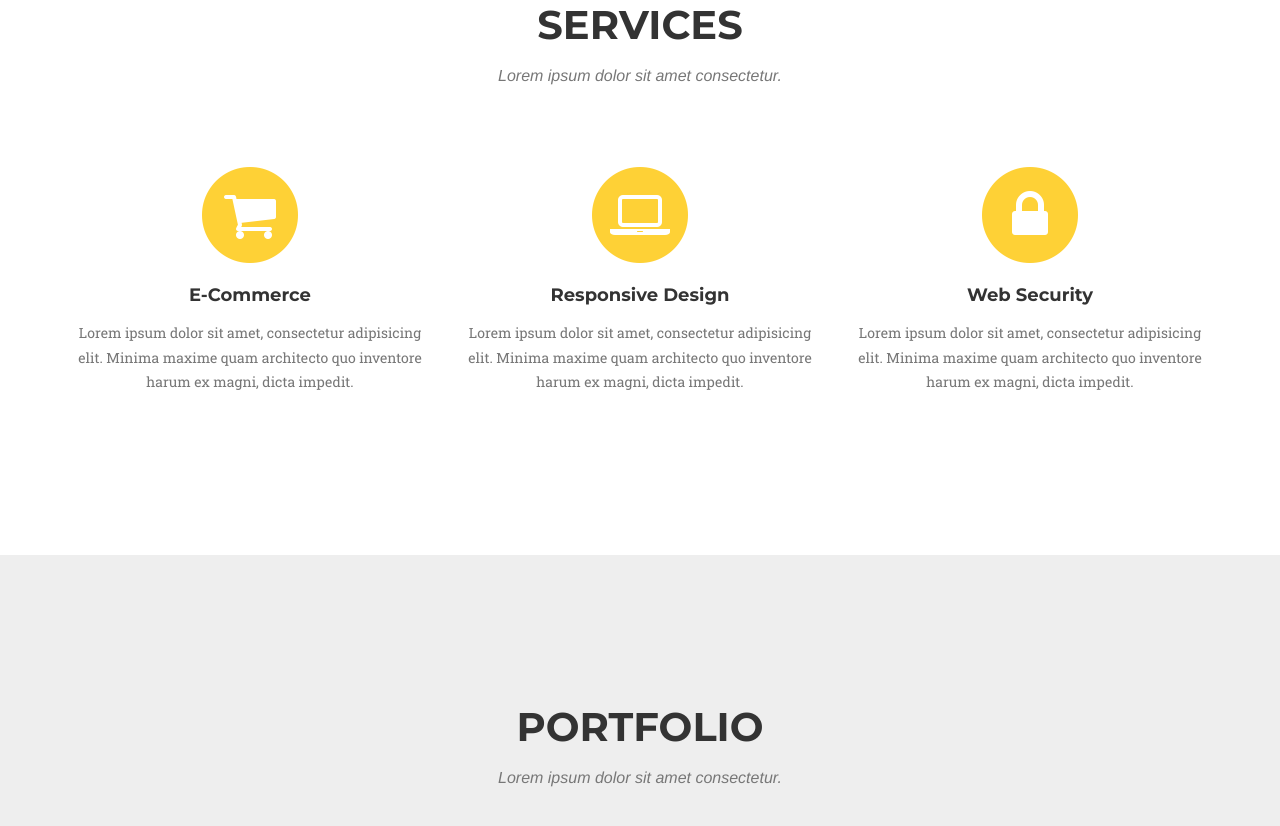
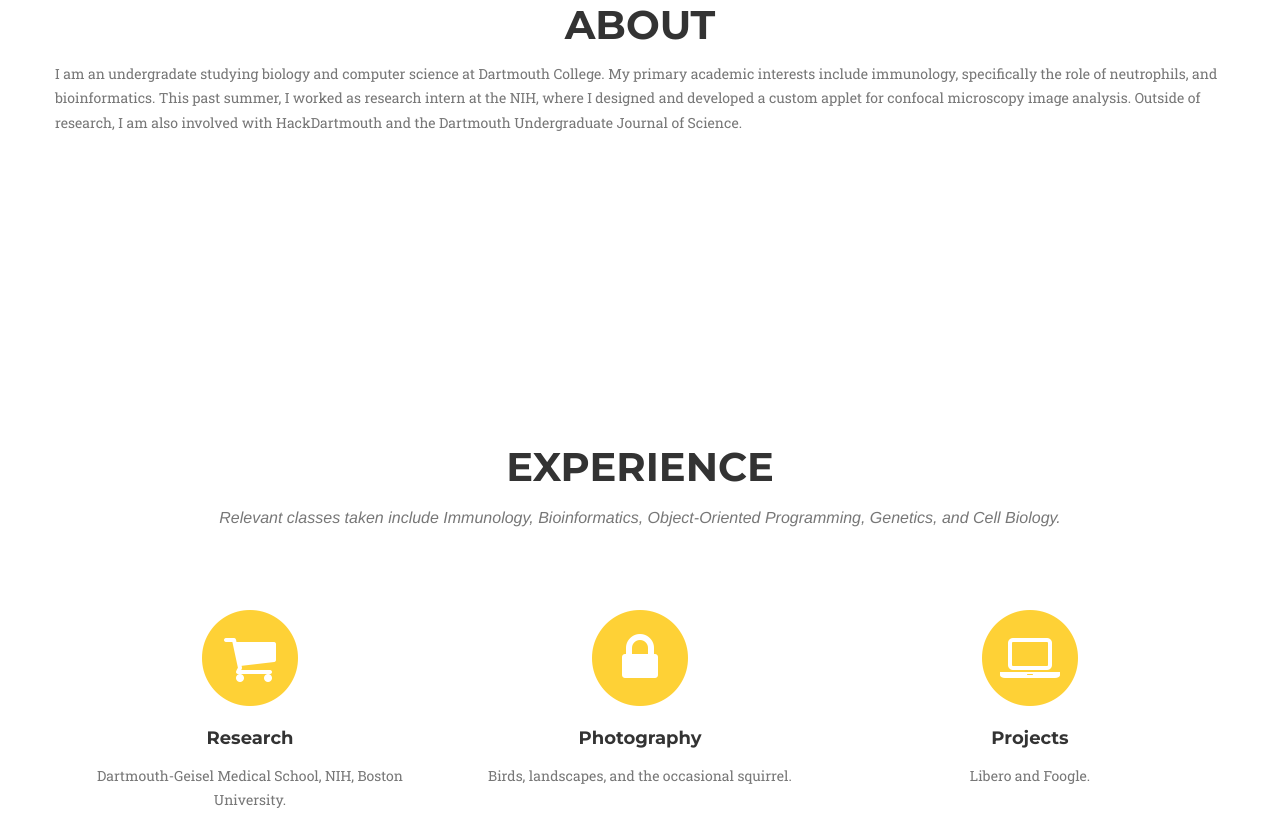
Before and after one commit to BMiao10/bmiao10, a website: page index.html in a window 1280 px wide. Shown: the part 840-1666 px from the top of the page. Drawn offline with nearby package versions, Linux system fonts and the light colour scheme; a web font is replaced by a local one.

Commit message:
changed section spaces

```diff
--- a/index.html
+++ b/index.html
@@ -56,6 +56,9 @@
                         <a class="page-scroll" href="#about">About</a>
                     </li>
                     <li>
+                        <a class="page-scroll" href="#experience">Experience</a>
+                    </li>
+                    <li>
                         <a class="page-scroll" href="#portfolio">Portfolio</a>
                     </li>
                     <li>
@@ -78,13 +81,26 @@
         </div>
     </header>
 
-    <!-- Services Section -->
-    <section id="services">
+    <!-- About Section -->
+    <section id="about">
         <div class="container">
             <div class="row">
                 <div class="col-lg-12 text-center">
-                    <h2 class="section-heading">Services</h2>
-                    <h3 class="section-subheading text-muted">Lorem ipsum dolor sit amet consectetur.</h3>
+                    <h2 class="section-heading">About</h2>
+                </div>
+            </div>
+            <div class="row">
+                <p class="text-muted">I am an undergradate studying biology and computer science at Dartmouth College. My primary academic interests include immunology, specifically the role of neutrophils, and bioinformatics. This past summer, I worked as research intern at the NIH, where I designed and developed a custom applet for confocal microscopy image analysis. Outside of research, I am also involved with HackDartmouth and the Dartmouth Undergraduate Journal of Science. </p>
+        </div>
+    </section>
+
+    <!-- Experiences Section -->
+    <section id="experience">
+        <div class="container">
+            <div class="row">
+                <div class="col-lg-12 text-center">
+                    <h2 class="section-heading">Experience</h2>
+                    <h3 class="section-subheading text-muted">Relevant classes taken include Immunology,  Bioinformatics, Object-Oriented Programming, Genetics, and Cell Biology. </h3>
                 </div>
             </div>
             <div class="row text-center">
@@ -93,24 +109,24 @@
                         <i class="fa fa-circle fa-stack-2x text-primary"></i>
                         <i class="fa fa-shopping-cart fa-stack-1x fa-inverse"></i>
                     </span>
-                    <h4 class="service-heading">E-Commerce</h4>
-                    <p class="text-muted">Lorem ipsum dolor sit amet, consectetur adipisicing elit. Minima maxime quam architecto quo inventore harum ex magni, dicta impedit.</p>
+                    <h4 class="service-heading">Research</h4>
+                    <p class="text-muted">Dartmouth-Geisel Medical School, NIH, Boston University.</p>
+                </div>
+                <div class="col-md-4">
+                    <span class="fa-stack fa-4x">
+                        <i class="fa fa-circle fa-stack-2x text-primary"></i>
+                        <i class="fa fa-lock fa-stack-1x fa-inverse"></i>
+                    </span>
+                    <h4 class="service-heading">Photography</h4>
+                    <p class="text-muted">Birds, landscapes, and the occasional squirrel.</p>
                 </div>
                 <div class="col-md-4">
                     <span class="fa-stack fa-4x">
                         <i class="fa fa-circle fa-stack-2x text-primary"></i>
                         <i class="fa fa-laptop fa-stack-1x fa-inverse"></i>
                     </span>
-                    <h4 class="service-heading">Responsive Design</h4>
-                    <p class="text-muted">Lorem ipsum dolor sit amet, consectetur adipisicing elit. Minima maxime quam architecto quo inventore harum ex magni, dicta impedit.</p>
-                </div>
-                <div class="col-md-4">
-                    <span class="fa-stack fa-4x">
-                        <i class="fa fa-circle fa-stack-2x text-primary"></i>
-                        <i class="fa fa-lock fa-stack-1x fa-inverse"></i>
-                    </span>
-                    <h4 class="service-heading">Web Security</h4>
-                    <p class="text-muted">Lorem ipsum dolor sit amet, consectetur adipisicing elit. Minima maxime quam architecto quo inventore harum ex magni, dicta impedit.</p>
+                    <h4 class="service-heading">Projects</h4>
+                    <p class="text-muted">Libero and Foogle.</p>
                 </div>
             </div>
         </div>
@@ -211,19 +227,6 @@
                     </div>
                 </div>
             </div>
-        </div>
-    </section>
-
-    <!-- About Section -->
-    <section id="about">
-        <div class="container">
-            <div class="row">
-                <div class="col-lg-12 text-center">
-                    <h2 class="section-heading">About</h2>
-                </div>
-            </div>
-            <div class="row">
-                <p class="text-muted">I am an undergradate studying biology and computer science at Dartmouth College. My primary academic interests include immunology, specifically the role of neutrophils, and bioinformatics. This past summer, I worked as research intern at the NIH, where I designed and developed a custom applet to confocal microscopy image analysis. </p>
         </div>
     </section>
 
```
